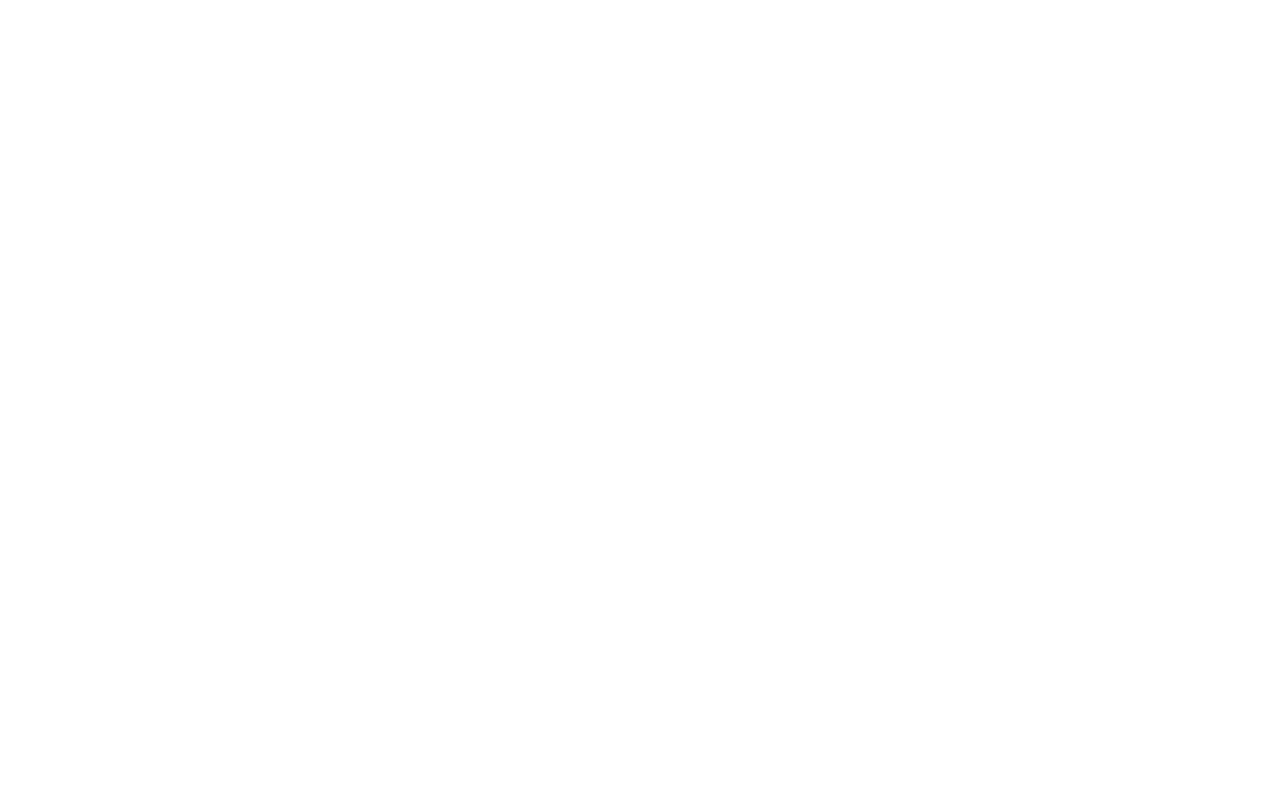
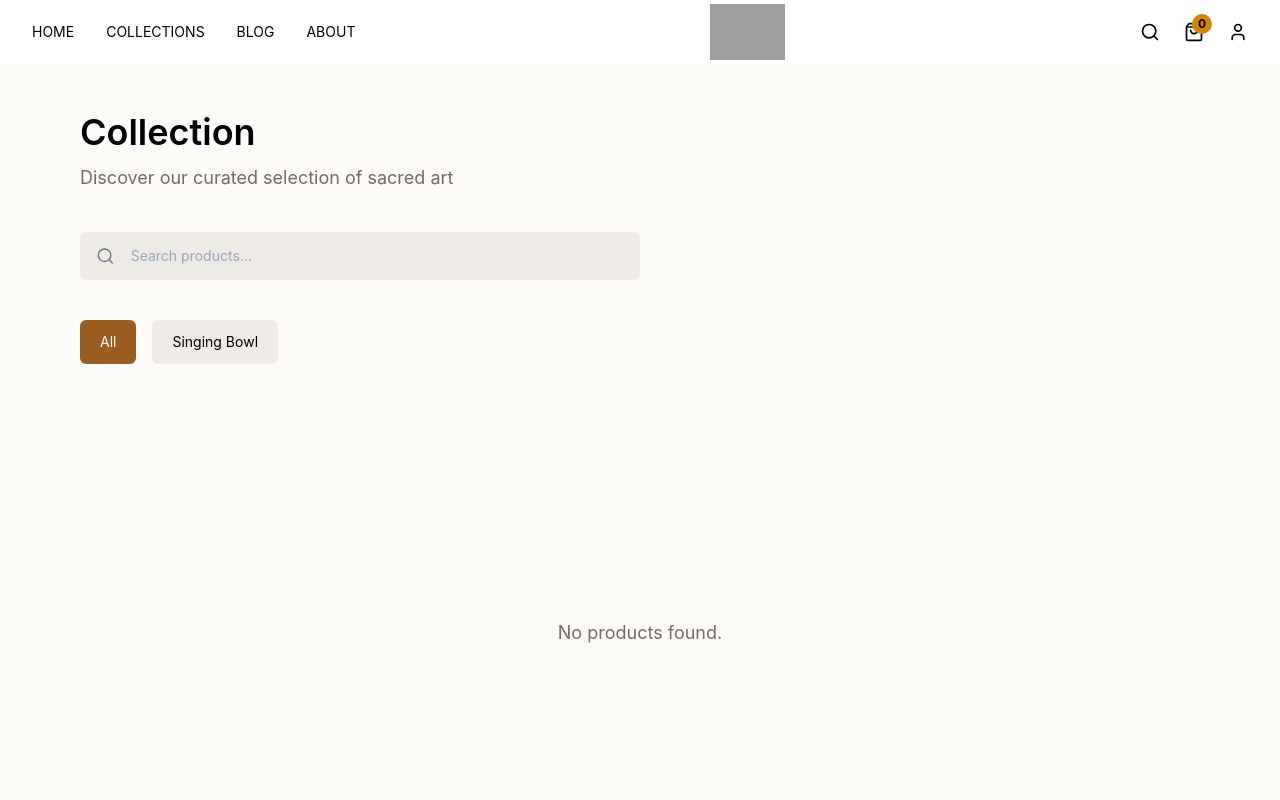
Before and after one commit to Reeshav1/bowlhealing-, a React (Vite) app: page /collections in a window 1280 px wide. Shown: the top 800 px of the page. Built offline with nearby package versions, Linux system fonts and the light colour scheme; grey boxes are pictures that could not be loaded.

Commit message:
Added collection page

```diff
--- a/src/App.jsx
+++ b/src/App.jsx
@@ -4,17 +4,21 @@
 import About from './pages/About'
 import Collections from './pages/Collections'
 import Blog from './pages/Blog'
+import Navbar from './components/Navbar'
+import Footer from './components/Footer'
 
 const App = () => {
   return (
     <>
     <BrowserRouter>
+    <Navbar/>
     <Routes>
     <Route index element={<HomePage />} />
      <Route path='/about' element={<About/>}/>
      <Route path='/collections' element={<Collections/>}/>
      <Route path='/blog' element={<Blog/>}/>
     </Routes>
+    <Footer/>
     </BrowserRouter>
     </>
   )
--- a/src/pages/Collections.jsx
+++ b/src/pages/Collections.jsx
@@ -1,11 +1,75 @@
-import React from 'react'
+import React, { useState } from "react";
+import { Search } from "lucide-react";
 
-const Collections = () => {
+export default function Collection() {
+  const [search, setSearch] = useState("");
+  const [category, setCategory] = useState("All");
+
   return (
-    <div>
+    <div className="min-h-screen bg-[#FCFBF8] px-5 py-12 md:px-10 lg:px-20">
+      <div className="mx-auto max-w-6xl">
 
+        {/* Heading */}
+        <h1 className="text-3xl font-semibold text-black md:text-4xl">
+          Collection
+        </h1>
+
+        <p className="mt-3 text-base text-[#756B64] md:text-lg">
+          Discover our curated selection of sacred art
+        </p>
+
+        {/* Search */}
+        <div className="mt-10 w-full max-w-[560px]">
+          <div className="flex items-center rounded-md bg-[#EEEAE6] px-4 py-3.5">
+            <Search
+              size={20}
+              strokeWidth={1.8}
+              className="mr-4 text-gray-500"
+            />
+
+            <input
+              type="text"
+              placeholder="Search products..."
+              value={search}
+              onChange={(e) => setSearch(e.target.value)}
+              className="w-full bg-transparent text-sm text-gray-700 outline-none placeholder:text-[#9AA6B9]"
+            />
+          </div>
+        </div>
+
+        {/* Categories */}
+        <div className="mt-10 flex gap-4">
+          <button
+            onClick={() => setCategory("All")}
+            className={`rounded-md px-5 py-3 text-sm transition ${
+              category === "All"
+                ? "bg-[#9B5D22] text-white"
+                : "bg-[#EEEAE6] text-black"
+            }`}
+          >
+            All
+          </button>
+
+          <button
+            onClick={() => setCategory("Singing Bowl")}
+            className={`rounded-md px-5 py-3 text-sm transition ${
+              category === "Singing Bowl"
+                ? "bg-[#9B5D22] text-white"
+                : "bg-[#EEEAE6] text-black"
+            }`}
+          >
+            Singing Bowl
+          </button>
+        </div>
+
+        {/* Products */}
+        <div className="mt-36 flex min-h-[250px] items-center justify-center">
+          <p className="text-lg text-[#756B64]">
+            No products found.
+          </p>
+        </div>
+
+      </div>
     </div>
-  )
+  );
 }
-
-export default Collections
```
